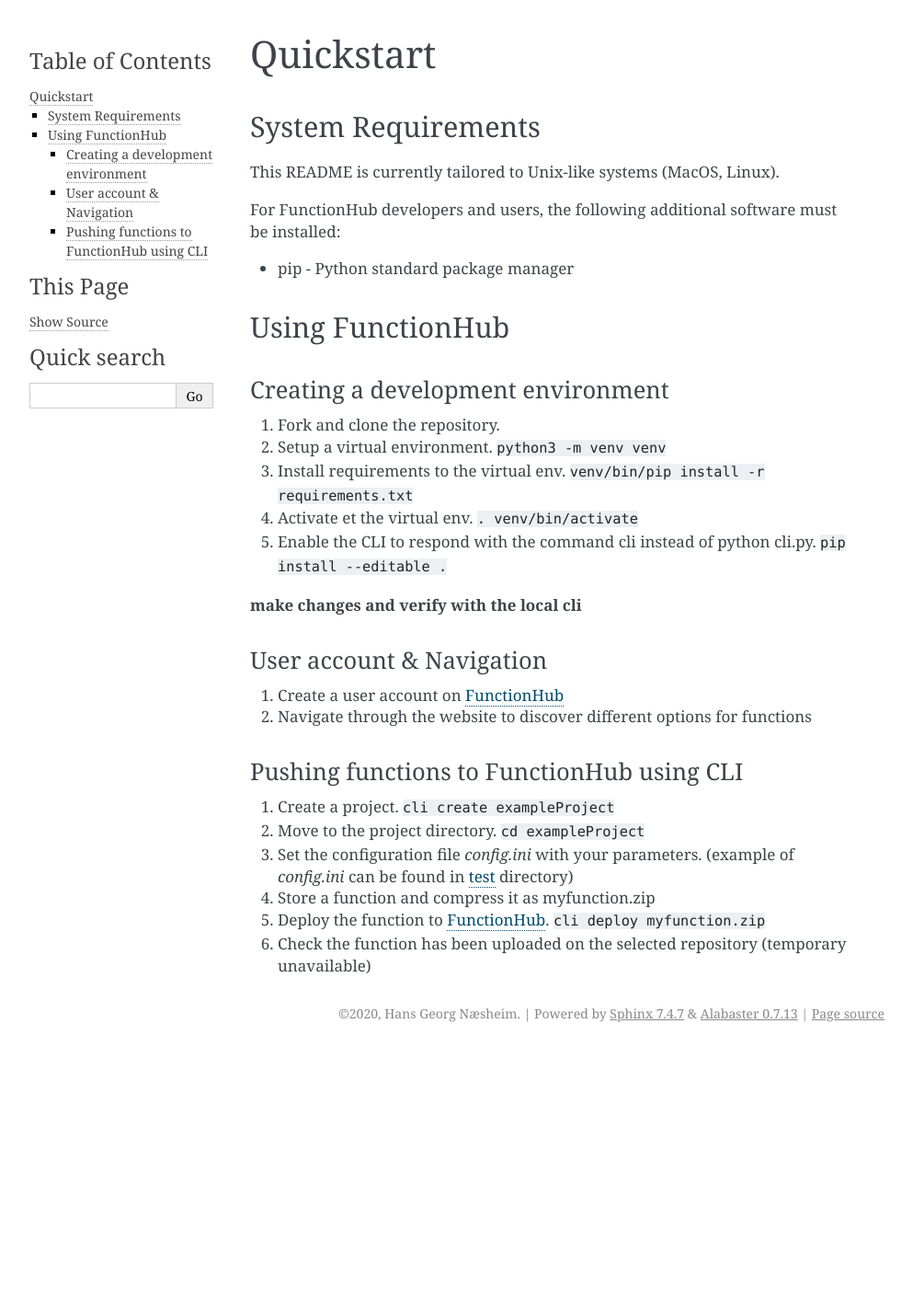
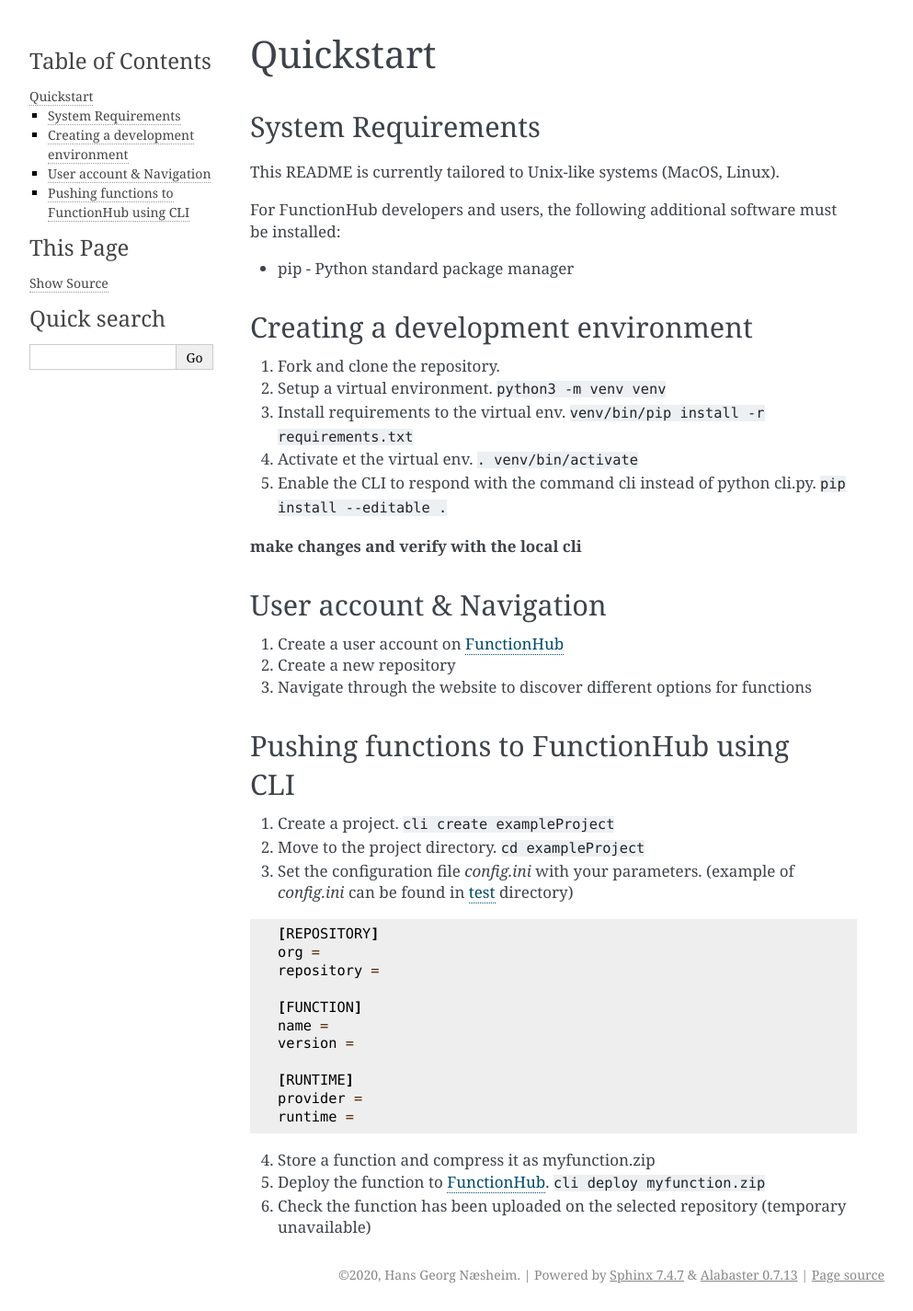
Before and after one commit to radon-h2020/radon-functionhub-client, a Sphinx documentation site: the page built from docs/contents/quickstart.rst, in a window 1280 px wide. Shown: the whole page at 92% size, without its empty margins (148-1141 px from the left). Built offline with Sphinx 7.4.7, drawn with Linux system fonts in a browser that asks for light colours; before the commit the page ends 1141 px from its top, so only the background shows below that.

Commit message:
content to docs

```diff
--- a/docs/contents/business_purpose.rst
+++ b/docs/contents/business_purpose.rst
@@ -1,3 +1,3 @@
 Business Purpose
 ===========================================
-WIP
+The FunctionHub is a fully serverless artifact Manager for cheap and scalable storage of reuasble Functions.
--- a/docs/contents/quickstart.rst
+++ b/docs/contents/quickstart.rst
@@ -1,7 +1,7 @@
 Quickstart
 ===========================================
 System Requirements
--------------------
+~~~~~~~~~~~~~~~~~~~~~~~~~~~~~~~~~~
 
 This README is currently tailored to Unix-like systems (MacOS, Linux).
 
@@ -10,8 +10,6 @@
 
 -  pip - Python standard package manager
 
-Using FunctionHub
------------------
 
 Creating a development environment
 ~~~~~~~~~~~~~~~~~~~~~~~~~~~~~~~~~~
@@ -30,7 +28,8 @@
 ~~~~~~~~~~~~~~~~~~~~~~~~~
 
 1. Create a user account on `FunctionHub <https://cloudstash.io>`__
-2. Navigate through the website to discover different options for
+2. Create a new repository
+3. Navigate through the website to discover different options for
    functions
 
 Pushing functions to FunctionHub using CLI
@@ -40,6 +39,22 @@
 2. Move to the project directory. ``cd exampleProject``
 3. Set the configuration file *config.ini* with your parameters.
    (example of *config.ini* can be found in `test <https://github.com/radon-h2020/functionHub-client/tree/master/test>`__ directory)
+
+::
+
+   [REPOSITORY]
+   org =
+   repository =
+
+   [FUNCTION]
+   name =
+   version =
+
+   [RUNTIME]
+   provider =
+   runtime =
+
+
 4. Store a function and compress it as myfunction.zip
 5. Deploy the function to `FunctionHub <https://cloudstash.io>`__.
    ``cli deploy myfunction.zip``
--- a/docs/contents/technical.rst
+++ b/docs/contents/technical.rst
@@ -1,3 +1,3 @@
 Technical details
 ===========================================
-WIP
+The FunctionHub client provides an user friendly way of interacting with the FunctionHub API.
```
Also changed, not shown: docs/contents/introduction.rst (+9 -0 lines).
